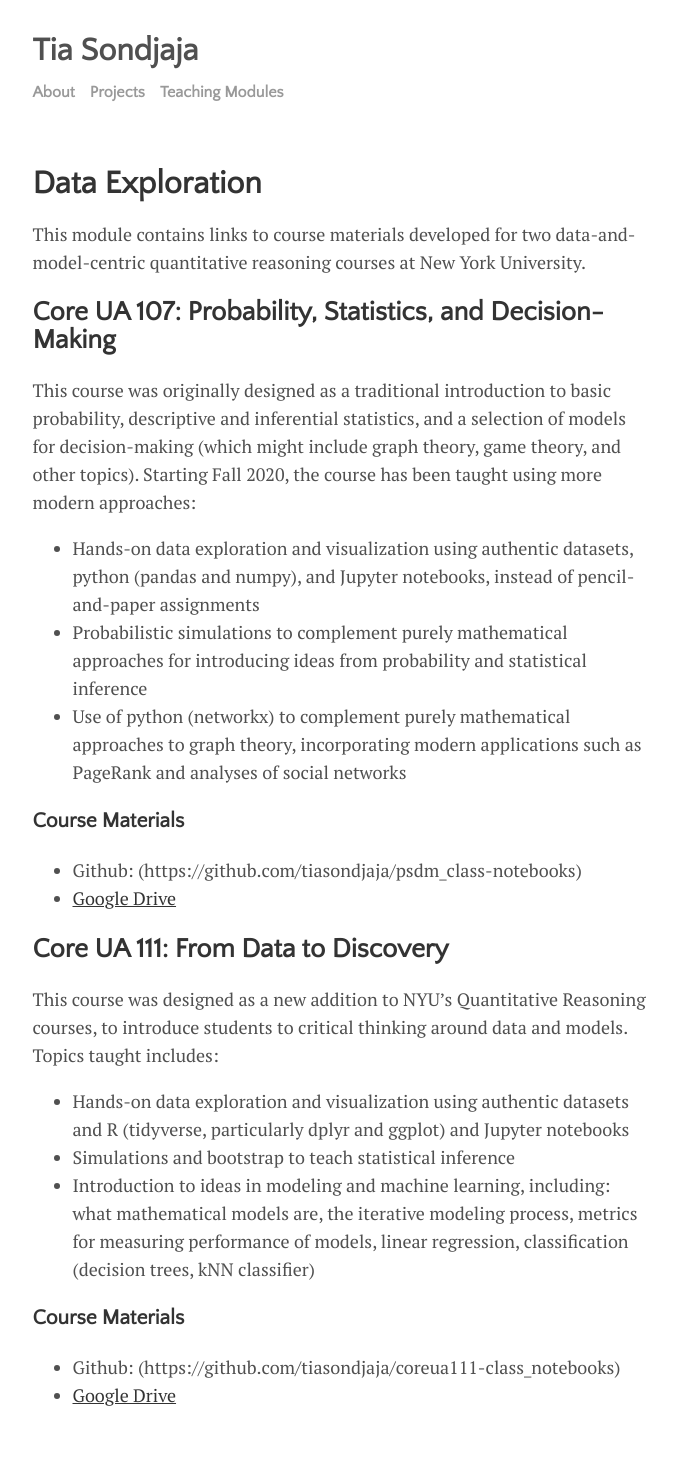
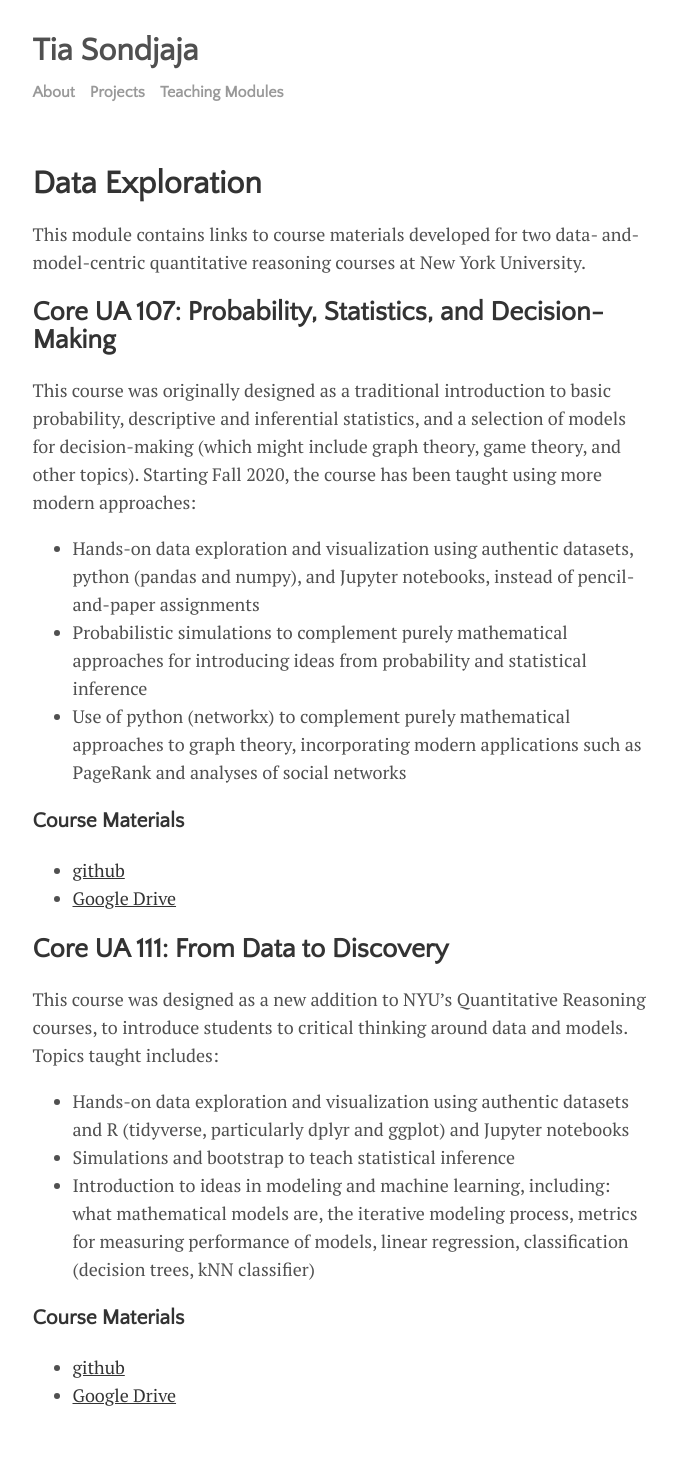
Before and after one commit to tiasondjaja/tiasondjaja.github.io, a Jekyll site: the page built from docs/_teachingmodules/fdtd_dataexploration.md, in a window 1280 px wide. Shown: the whole page, without its empty margins (300-977 px from the left). Built offline with Jekyll 4.4.1, drawn with Linux system fonts in a browser that asks for light colours.

Commit message:
updated teaching materials

```diff
--- a/docs/_teachingmodules/fdtd_dataexploration.md
+++ b/docs/_teachingmodules/fdtd_dataexploration.md
@@ -16,7 +16,7 @@ This course was originally designed as a traditional introduction to basic proba
 + Use of python (networkx) to complement purely mathematical approaches to graph theory, incorporating modern applications such as PageRank and analyses of social networks
 
 ### Course Materials
-+ Github: (https://github.com/tiasondjaja/psdm_class-notebooks)
++ [github](https://github.com/tiasondjaja/psdm_class-notebooks)
 + [Google Drive](https://drive.google.com/drive/folders/1KVNHPSOv0VsVU9m6MpEiLwp2flZrMFRr?usp=sharing)
 
 ## Core UA 111: From Data to Discovery
@@ -27,5 +27,5 @@ This course was designed as a new addition to NYU's Quantitative Reasoning cours
 + Introduction to ideas in modeling and machine learning, including: what mathematical models are, the iterative modeling process, metrics for measuring performance of models, linear regression, classification (decision trees, kNN classifier)
 
 ### Course Materials
-+ Github: (https://github.com/tiasondjaja/coreua111-class_notebooks)
++ [github](https://github.com/tiasondjaja/coreua111-class_notebooks)
 + [Google Drive](https://drive.google.com/drive/folders/1-YRnuyhIsLEySqb-g39Q46EUhNKHrtL0?usp=sharing)
```
Also changed, not shown: other parts of docs/_teachingmodules/fdtd_dataexploration.md (+2 -2 lines).
